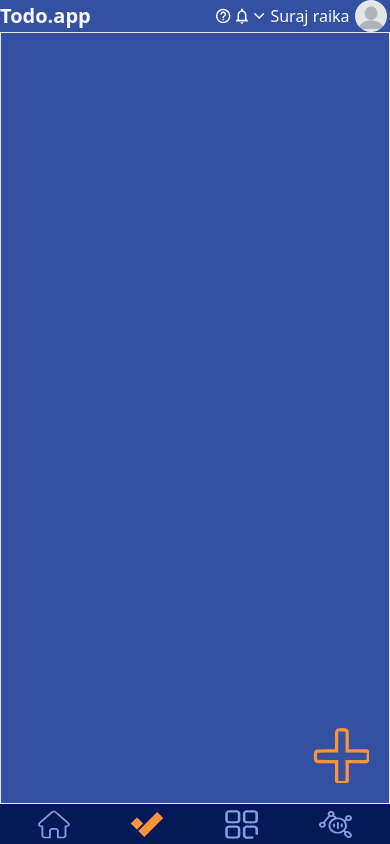
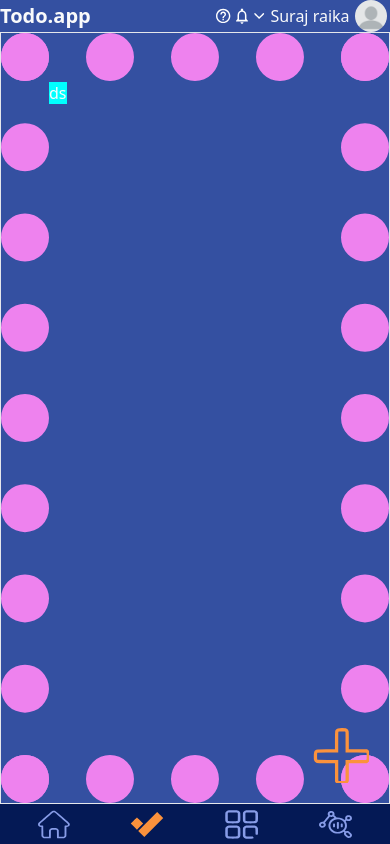
Before and after one commit to SurajRaika/TaskManager.App, a Vue app: page / in a window 390 px wide. Built offline with nearby package versions, Linux system fonts and the light colour scheme.

Commit message:
Todo_0.2
We Added Some more BreakPoint

```diff
--- a/index.html
+++ b/index.html
@@ -7,7 +7,7 @@
     <title>Vite App</title>
   </head>
   <body>
-    <div id="app"  class="z-0 bg-black w-full h-screen text-gray-50  "></div>
+    <div id="app"  class="z-0 bg-black w-full h-screen min-h-screen text-gray-50  "></div>
     <script type="module" src="/src/main.js"></script>
   </body>
 </html>
--- a/src/App.vue
+++ b/src/App.vue
@@ -14,7 +14,6 @@ const storeTodo = useTodoStore();
       <TopBar ></TopBar>
       <Content />
     </div>
-
   </div>
 
 
--- a/src/components/Content.vue
+++ b/src/components/Content.vue
@@ -7,11 +7,23 @@ import Popup from "./Popup.vue";
   <div class=" w-full  flex-1 border overflow-hidden relative">
     <Popup/>
     <!-- <router-view class="ScrollStyle_Router w-full min-h-full  overflow-y-scroll"></router-view> -->
+    <div class="container">
+      <span>ds</span>
+    </div>
     <AddTask class="  absolute bottom-5 right-5 lg:bottom-10 lg:right-10"></AddTask>
   </div>
 </template>
 <style>
 
-
+.container{
+  width: 100%;
+  min-height:100% ;
+  border: violet 3rem dotted;
+}
+.container span{
+  width: 10rem ;
+  height: 3rem ;
+  background-color: aqua;
+}
 
 </style>
--- a/tailwind.config.js
+++ b/tailwind.config.js
@@ -5,6 +5,28 @@ module.exports = {
     "./src/**/*.{js,ts,jsx,tsx,vue}",
   ],
   theme: {
+    screens:{
+       'sm': '640px',
+      // => @media (min-width: 640px) { ... }
+
+      'md': '768px',
+      // => @media (min-width: 768px) { ... }
+
+      'lg': '1024px',
+      // => @media (min-width: 1024px) { ... }
+
+      'xl': '1280px',
+      // => @media (min-width: 1280px) { ... }
+
+      '2xl': '1536px',
+      // => @media (min-width: 1536px) { ... }
+      '-md': {'max':'768px'},
+      // => @media (min-width: 768px) { ... }
+
+      '-lg': {'max':'1024px'},
+      // => @media (min-width: 1024px) { ... }
+    }
+    ,
     extend: {
       backdropBlur: {
         sx: '1px',
```
